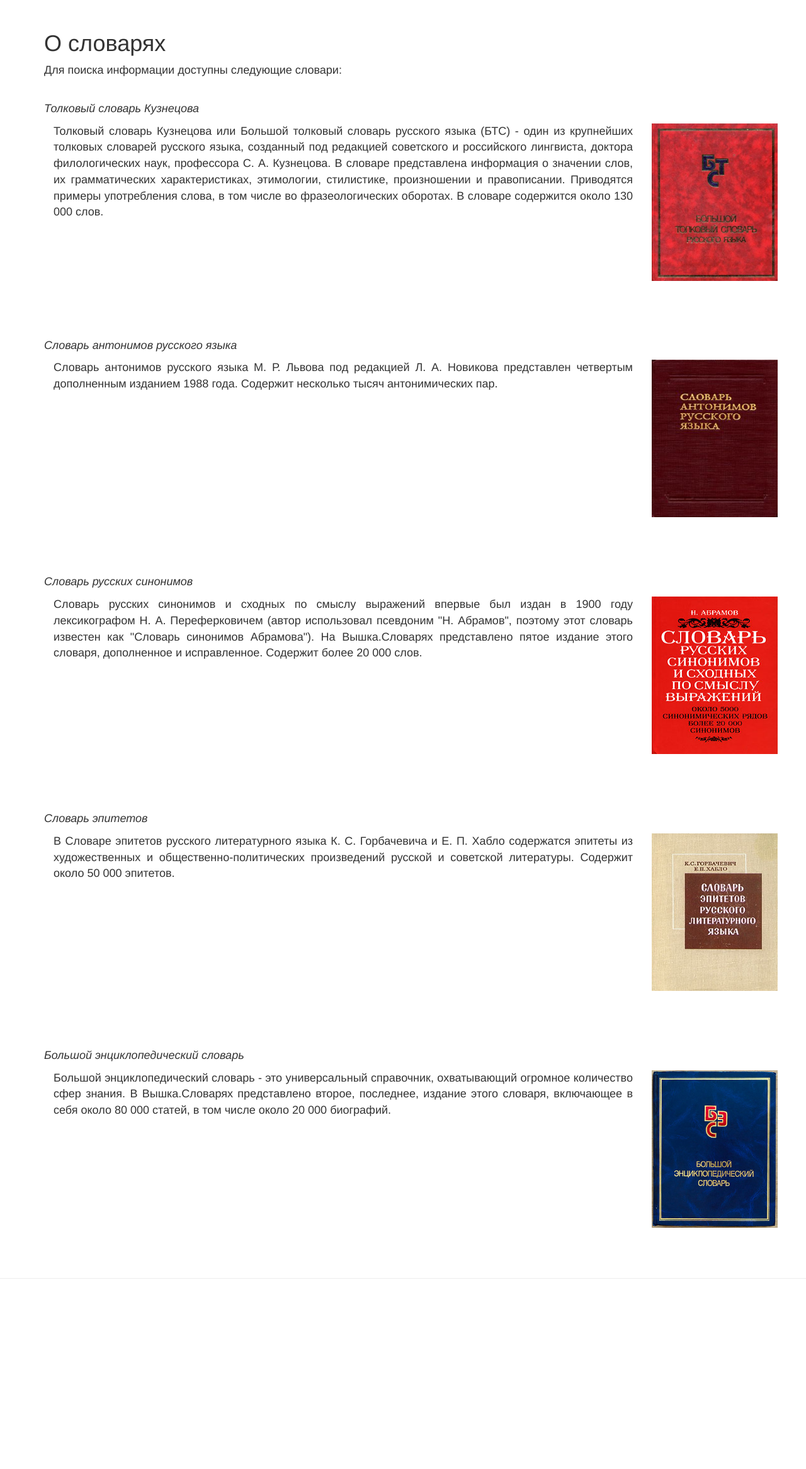
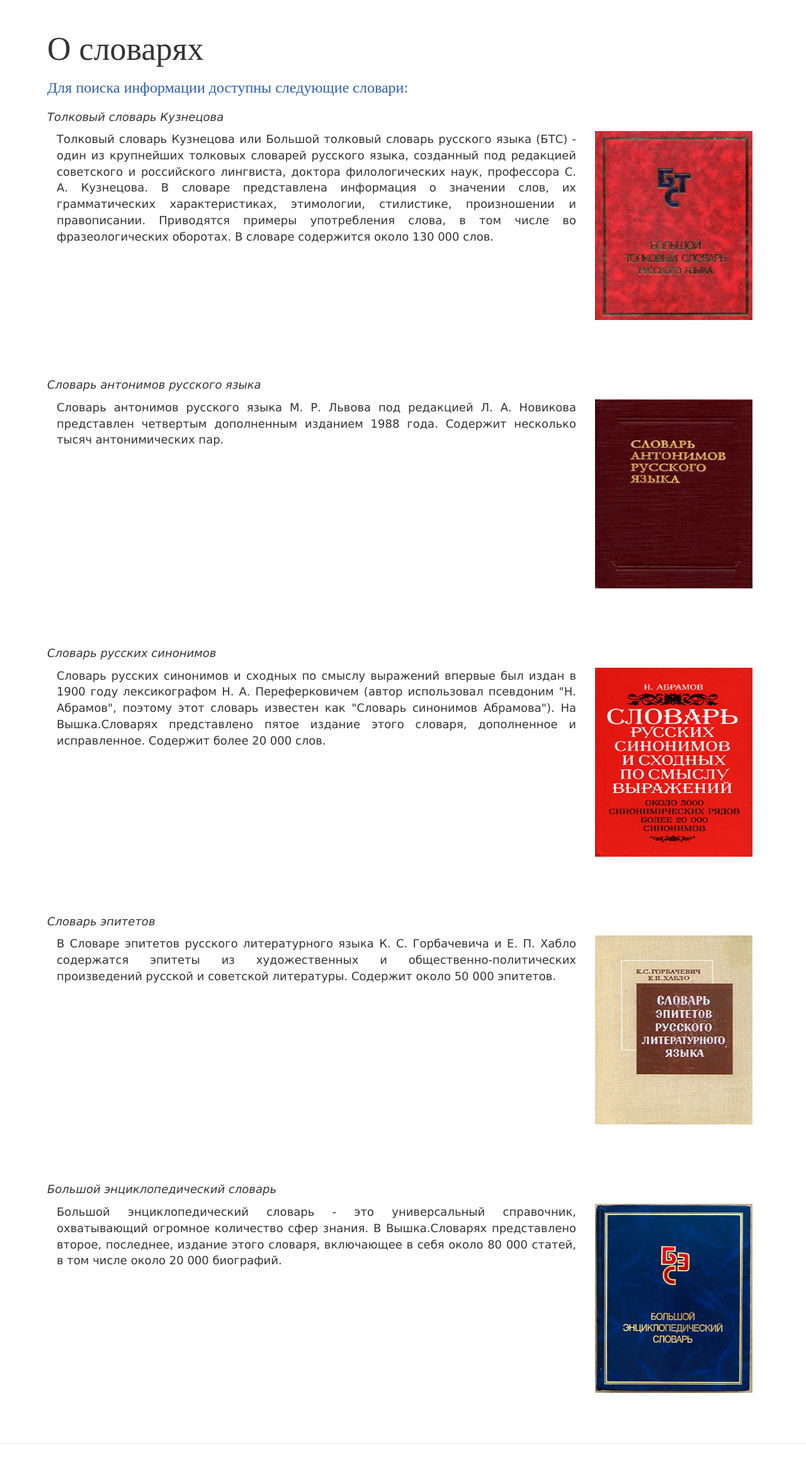
Before and after one commit to Dashershneva/Slovari, a Flask app: page /Vyshka_slovari_dictionaries in a window 1280 px wide. Shown: the part 51-2383 px from the top of the page at 63% size. Before the commit the page ends 2081 px from the top, so only its background shows below. Run offline with Flask 2, Linux system fonts and the light colour scheme; some libraries are stand-ins or nearby versions.

Commit message:
big styles and links update

```diff
--- a/Slovari_website/main.py
+++ b/Slovari_website/main.py
@@ -94,17 +94,17 @@ marker_labels = [('авиа.','Авиационное'), ('анат.','Анат
                  ('геол.', 'Геологическое'),('горн.','Горное дело'),('дипл.','Дипломатическое'),
                  ('ж.-д.','Железнодорожное'),('жарг.','Жаргонное'), ('зоол.','Зоологическое'), ('ирон.','Ироничное'),
                  ('ист.','Историческое'), ('кино.','Кинематографическое'), ('книжн.','Книжное'),
-                 ('ласк.','Ласкательное'), ('лингв.','Лингвистическое'),('лит.', 'Литературное'),('лог.','Логическое'),
+                 ('лингв.','Лингвистическое'),('лит.', 'Литературное'),('лог.','Логическое'),
                  ('матем.','Математическое'), ('мед.','Медицинское'),('метео.','Метеорологическое'), ('мор.','Морское'),
                  ('муз.','Музыкальное'), ('нар.-поэт.','Народно-поэтическое'),('нар.-разг.','Народно-разговорное'),
                  ('неодобр.','Неодобрительное'), ('офиц.','Официальное'),('полигр.','Полиграфическое'),
                  ('почтит.','Почтительное'), ('поэт.','Поэтическое'), ('презрит.','Презрительное'),
-                 ('пренебр.','Пренебрежительное'), ('пчел.','Пчеловодческое'), ('разг.','Разговорное'),
+                 ('пренебр.','Пренебрежительное'), ('пчел.','Пчеловодческое'),
                  ('разг.-сниж.','Разговорно-сниженное'),('рыб.','Рыболовное'),('с.-х.','Сельскохозяйственное'),
-                 ('сад.','Садоводческое'),('смягчит.','Смягчительное'),('спорт.','Спортивное'),('театр.','Театральное'),
+                 ('сад.','Садоводческое'), ('спорт.','Спортивное'),('театр.','Театральное'),
                  ('типогр.','Типографическое'),('трад.-нар.','Традиционно-народное'),
                  ('трад.-поэт.','Традиционно-поэтическое'), ('уменьш.','Уменьшительное'),
-                 ('уменьш.-ласк.','Уменьшительно-ласкательное'), ('уничиж.','Уничижительное'), ('фам.','Фамильярное'),
+                 ('уничиж.','Уничижительное'), ('фам.','Фамильярное'),
                  ('физ.','Физическое'), ('физиол.','Физиологическое'),('филос.','Философское'),
                  ('фото.','Фотографическое'), ('хим.','Химическое'), ('церк.','Церковное'),
                  ('шутл.','Шутливое'), ('экон.','Экономическое'), ('электр.','Электрическое'), ('ювел.','Ювелирное')]
@@ -265,8 +265,11 @@ def show_entries(word):
     mng1 = handle_exception(mng1)
     mng2 = handle_exception(mng2)
     ant = handle_exception(ant)
+    ant = [(ant[0][0].split(', '), ant[0][1])]
     syn = handle_exception(syn)
+    syn = [(syn[0][0].split(', '), syn[0][1])]
     epith = handle_exception(epith)
+    epith = [(epith[0][0].split(', '), epith[0][1])]
     phon = handle_exception(phon)
     etym = handle_exception(etym)
     usg = handle_exception(usg)
@@ -276,7 +279,7 @@ def show_entries(word):
     asp = handle_gram(asp)
     gov = handle_gram(gov)
 
-    print(mng1, word, syn, ant, epith, asp)
+    print(mng1, word, syn, ant, ant[0][0], epith, asp)
 
     return render_template('Show_entries.html',
                            word=word,
--- a/Slovari_website/static/css/main.css
+++ b/Slovari_website/static/css/main.css
@@ -22,6 +22,7 @@
 	margin: 3px;
 	padding-bottom: 3px;
 	padding-top: 3px;
+	font-family: Verdana;
 }
 .searchbar-find {
 	color: #fff;
@@ -33,7 +34,7 @@
 	padding: 30px 15px;
 	margin-bottom: 30px;
 	text-align: justify;
-	font-family: Helvetica;
+	font-family: Verdana;
 }
 .btn-hse {
   color: #fff;
@@ -49,16 +50,21 @@
 	float: right;
 }
 .extended_searchbar {
-	background-color: #F8E0E6;
+	background-color: #C8D5EC;
 	padding: 10px;
 	border-radius: 7px;
+	font-family: Verdana;
 }
 .card {
-	background-color: #F8E0E6;
+	background-color: #C8D5EC;
 	border-radius: 7px;
 	margin: 10px;
-	padding: 5px;
+	padding-left: 10px;
+	padding-right: 10px;
+	padding-bottom: 10px;
+	padding-top: 5px;
 	text-align: justify;
+	font-family: Verdana;
 }
 .search {
 	font-size: 14px;
@@ -67,13 +73,14 @@
 	padding: 10px;
 	margin: 10px;
 	font-size: 14px;
-	font-family: Helvetica;
+	font-family: Verdana;
 }
 .title {
-	font-family: Helvetica, sans-serif;
+	font-size: 52px;
+	font-family: Ubuntu;
 }
 .subtitle {
-	font-family: Gill Sans, sans-serif;
+	font-family: Ubuntu;
 	color: #2e5cb8;
 	padding: 10px, ;
 }
@@ -81,3 +88,26 @@
 	width: 250px;
 	height: 300px;
 }
+.dict_image {
+	width: 250px;
+	height: 300px;
+}
+.tag_table {
+	border: 1px solid #2e5cb8;
+	width: 100%;
+	text-align: center;
+	table-layout:fixed;
+	padding: 5px;
+}
+tr, td {
+	border: inherit;
+}
+.markers {
+	list-style-type: square;
+}
+.upload {
+	border: 1px solid #C8D5EC;
+	border-radius: 7px;
+	padding: 10px;
+	margin-top: 25px;
+}
--- a/Slovari_website/templates/Dictionaries.html
+++ b/Slovari_website/templates/Dictionaries.html
@@ -49,68 +49,67 @@
       </div>
     </nav>
 
-	<div class="container" class="col-md-12">
+	<div class="container" class="col-md-12" style="margin:0px 60px;">
 	  <div class="info row">
 		<h1 class="title">О словарях</h1>
-		<p>Для поиска информации доступны следующие словари:</p>
-		<br>
+		<h3 class="subtitle" style="padding-bottom:10px;">Для поиска информации доступны следующие словари:</h3>
 		<p><i>Толковый словарь Кузнецова</i></p>
-		<div class="col-md-10">
+		<div class="col-md-9">
 		  <p>Толковый словарь Кузнецова или Большой толковый словарь русского языка (БТС) - один из крупнейших толковых словарей русского
 			языка, созданный под редакцией советского и российского лингвиста, доктора филологических наук, профессора С. А. Кузнецова.
 			В словаре представлена информация о значении слов, их грамматических характеристиках, этимологии, стилистике,
 			произношении и правописании. Приводятся примеры употребления слова, в том числе во фразеологических оборотах. В словаре
 			содержится около 130 000 слов.</p>
 		</div>
-		<div class="col-md-2">
-		  <img src="{{ url_for('static', filename='img/kuznetsov.jpg') }}" width=200 height=250>
+		<div class="col-md-3">
+		  <img src="{{ url_for('static', filename='img/kuznetsov.jpg') }}" class="dict_image">
 		</div>
 	  </div>
 
 	  <div class="info row">
 		<p><i>Словарь антонимов русского языка</i></p>
-		<div class="col-md-10">
+		<div class="col-md-9">
 		  <p>Словарь антонимов русского языка М. Р. Львова под редакцией Л. А. Новикова представлен четвертым дополненным изданием
 			1988 года. Содержит несколько тысяч антонимических пар.</p>
 		</div>
-		<div class="col-md-2">
-		  <img src="{{ url_for('static', filename='img/lvov.jpg') }}" width=200 height=250>
+		<div class="col-md-3">
+		  <img src="{{ url_for('static', filename='img/lvov.jpg') }}" class="dict_image">
 		</div>
 	  </div>
 		  <div class="info row">
 		<p><i>Словарь русских синонимов</i></p>
-		<div class="col-md-10">
+		<div class="col-md-9">
 		  <p>Словарь русских синонимов и сходных по смыслу выражений впервые был издан в 1900 году лексикографом Н. А. Переферковичем
 			(автор использовал псевдоним "Н. Абрамов", поэтому этот словарь известен как "Словарь синонимов Абрамова").
 			На Вышка.Словарях представлено пятое издание этого словаря, дополненное и исправленное. Содержит более 20 000
 			слов.</p>
 		</div>
-		<div class="col-md-2">
-		  <img src="{{ url_for('static', filename='img/abramov.jpeg') }}" width=200 height=250>
+		<div class="col-md-3">
+		  <img src="{{ url_for('static', filename='img/abramov.jpeg') }}" class="dict_image">
 		</div>
 	  </div>
 
 	  <div class="info row">
 		<p><i>Словарь эпитетов</i></p>
-		<div class="col-md-10">
+		<div class="col-md-9">
 		  <p>В Словаре эпитетов русского литературного языка К. С. Горбачевича и Е. П. Хабло содержатся эпитеты
 			из художественных и общественно-политических произведений русской и советской литературы. Содержит около
 			50 000 эпитетов.</p>
 		</div>
-		<div class="col-md-2">
-		  <img src="{{ url_for('static', filename='img/epitet.jpg') }}" width=200 height=250>
+		<div class="col-md-3">
+		  <img src="{{ url_for('static', filename='img/epitet.jpg') }}" class="dict_image">
 		</div>
 	  </div>
 
 	  <div class="info row">
 		<p><i>Большой энциклопедический словарь</i></p>
-		<div class="col-md-10">
+		<div class="col-md-9">
 		  <p>Большой энциклопедический словарь - это универсальный справочник, охватывающий огромное количество
 			сфер знания. В Вышка.Словарях представлено второе, последнее, издание этого словаря,
 			включающее в себя около 80 000 статей, в том числе около 20 000 биографий.</p>
 		</div>
-		<div class="col-md-2">
-		  <img src="{{ url_for('static', filename='img/bes.jpg') }}" width=200 height=250>
+		<div class="col-md-3">
+		  <img src="{{ url_for('static', filename='img/bes.jpg') }}" class="dict_image">
 		</div>
 	  </div>
 	</div>
--- a/Slovari_website/templates/Show_random.html
+++ b/Slovari_website/templates/Show_random.html
@@ -8,5 +8,6 @@
 			<p>{{ rand_word[0][4] }}<p>
 			<p style="float:right;">{{ rand_word[0][14] }}</p>
 		</div>
+		<a href="{{ url_for('show_entries', word=rand_word[0][1]) }}" style="float:right;padding-right:10px;">Подробная информация о слове</a>
 	</div>
 {% endblock %}
--- a/Slovari_website/templates/Slovar_about.html
+++ b/Slovari_website/templates/Slovar_about.html
@@ -57,7 +57,7 @@
 		  <p>Вышка.Словари - это ресурс, на&nbsp;котором можно искать информацию об&nbsp;интересующем слове сразу по&nbsp;нескольким словарям.
 		  В&nbsp;данный момент базу данных ресурса составляют толковые словари. Со&nbsp;временем планируется добавление различных переводных словарей.</p>
 		  <p> Информация об&nbsp;искомом слове появляется в&nbsp;форме карточек. Сейчас на&nbsp;сайте доступны следующие "карточки": </p>
-		  <ul style="list-style-type:circle">
+		  <ul class="markers">
 			<li>толкование</li>
 			<li>примеры употребления</li>
 			<li>грамматическая информация</li>
@@ -102,7 +102,7 @@
 			<li>Сергей: serdgh2011@yandex.ru </li>
 		  </ul>
 		  <br>
-		  <p style="font-size: 16px;">Дизайн сайта - Дарья Шершнева</p>
+		  <p style="font-size: 14px;">Дизайн сайта - Дарья Шершнева</p>
 		</div>
 	  </div>
 	  <hr>
--- a/Slovari_website/templates/Slovar_enter.html
+++ b/Slovari_website/templates/Slovar_enter.html
@@ -48,7 +48,7 @@
 
 	  <div class="container" class="col-md-12">
 	      <div class="info">
-		    <h2>Вход</h2>
+		    <h2 style="font-family:Verdana;">Вход</h2>
             <p>Войдите, чтобы добавить новый словарь. Если у вас еще нет аккаунта, <a href="{{ url_for('register_page') }}">зарегистрируйтесь</a></p>
 			{% if mistake %}
 				<p style="color:red">{{ mistake }}</p>
@@ -59,8 +59,8 @@
 		      <br>
 		      Пароль<br>
 		      <input class="searchfield register" type="password" name="password" placeholder="Введите пароль">
-		      <br><br>
-		      <input class="btn btn-hse" type="submit" value="Войти">
+			  <br>
+		      <input class="btn btn-hse" type="submit" value="Войти" style="margin:5px;">
 		    </form>
 		  </div>
 	  </div>
--- a/Slovari_website/templates/Slovar_main.html
+++ b/Slovari_website/templates/Slovar_main.html
@@ -49,8 +49,8 @@
 
     <!-- Main jumbotron for a primary marketing message or call to action -->
     <div class="jumbotron">
-      <div class="container">
-          <h2>Добро пожаловать на Вышка.Словари</h2>
+      <div class="container" style="font-family:Verdana;">
+          <h2 style="font-family:Ubuntu;font-size:40px">Добро пожаловать на Вышка.Словари</h2>
           <p> Найдите информацию о нужном вам слове в один клик</p>
 		<form name="search-form" role="form" onsubmit="return validateForm()" method="post">
 	      <div class="searchbar row">
```
Also changed, not shown: Slovari_website/templates/Show_entries.html (+12 -10 lines), Slovari_website/templates/Slovar_extended_search.html (+4 -4 lines), Slovari_website/templates/Slovar_how_search_works.html (+16 -16 lines), Slovari_website/templates/Slovar_register.html (+5 -4 lines), Slovari_website/templates/cabinet.html (+15 -20 lines).
